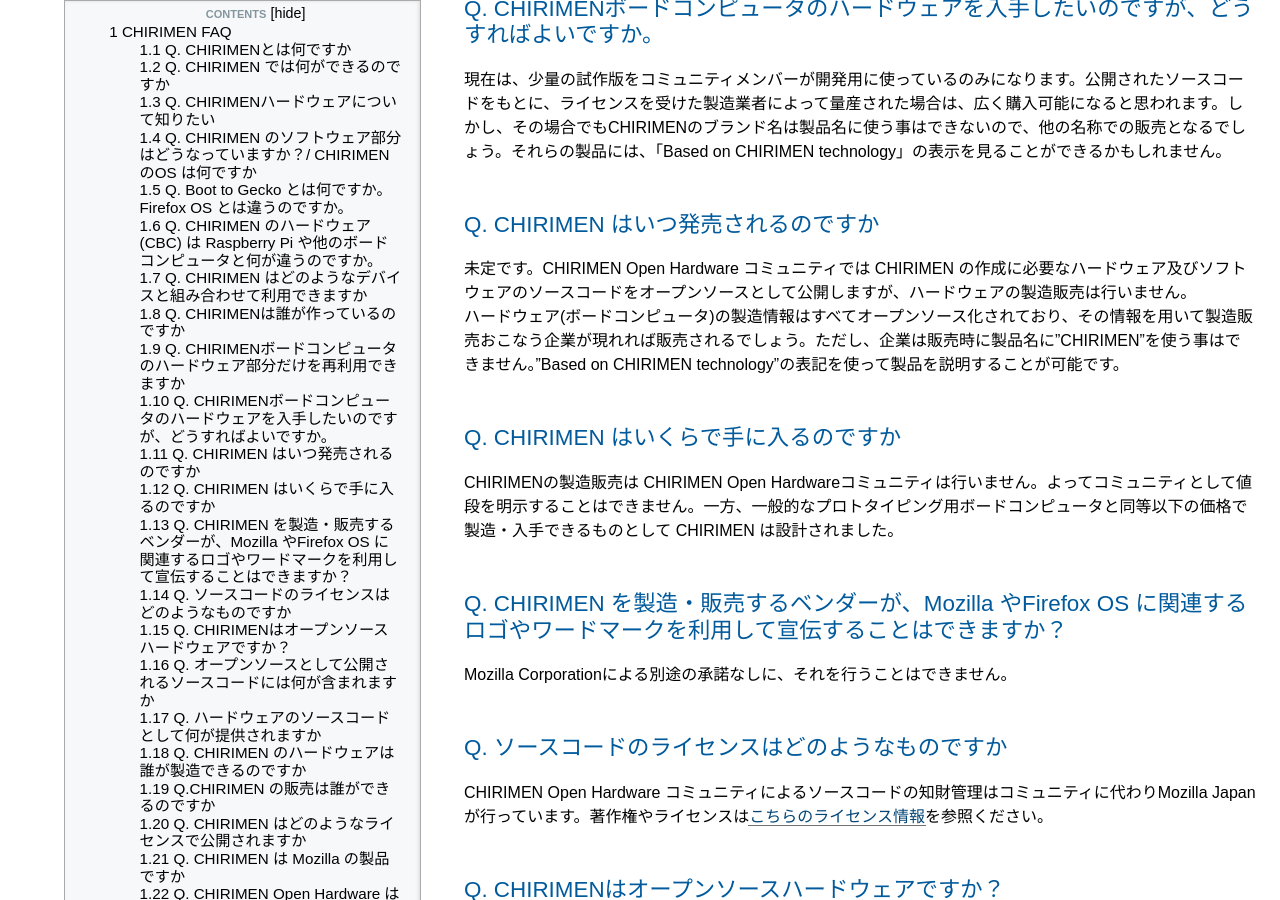
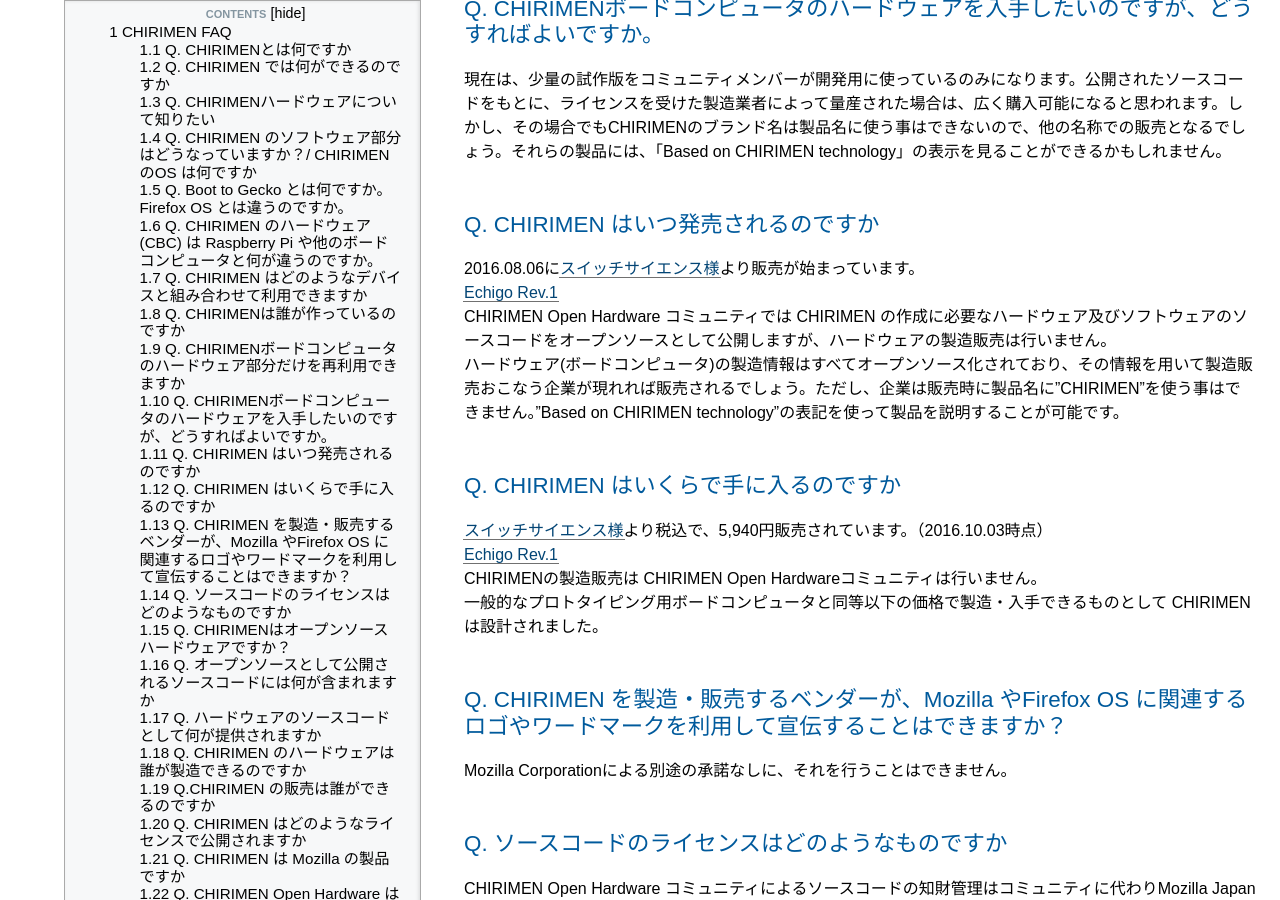
Before and after one commit to chirimen-oh/chirimen-oh.github.io, a Jekyll site: the page built from docs/ja/FAQ.md, in a window 1280 px wide and 900 px high, scrolled down 1748 px. Built offline with Jekyll 4.4.1, drawn with Linux system fonts in a browser that asks for light colours; nearby versions of some CDN libraries.

Commit message:
CHIIRMENボード発売正式発表に伴う修正 #62 の修正

```diff
--- a/docs/ja/FAQ.md
+++ b/docs/ja/FAQ.md
@@ -39,11 +39,16 @@ CHIRIMEN Open Hardware コミュニティによって開発されました。し
 現在は、少量の試作版をコミュニティメンバーが開発用に使っているのみになります。公開されたソースコードをもとに、ライセンスを受けた製造業者によって量産された場合は、広く購入可能になると思われます。しかし、その場合でもCHIRIMENのブランド名は製品名に使う事はできないので、他の名称での販売となるでしょう。それらの製品には、「Based on CHIRIMEN technology」の表示を見ることができるかもしれません。
 
 ## Q. CHIRIMEN はいつ発売されるのですか
-未定です。CHIRIMEN Open Hardware コミュニティでは CHIRIMEN の作成に必要なハードウェア及びソフトウェアのソースコードをオープンソースとして公開しますが、ハードウェアの製造販売は行いません。
+2016.08.06に[スイッチサイエンス様](https://www.switch-science.com/)より販売が始まっています。
+[Echigo Rev.1](https://www.switch-science.com/catalog/2833/)
+CHIRIMEN Open Hardware コミュニティでは CHIRIMEN の作成に必要なハードウェア及びソフトウェアのソースコードをオープンソースとして公開しますが、ハードウェアの製造販売は行いません。
 ハードウェア(ボードコンピュータ)の製造情報はすべてオープンソース化されており、その情報を用いて製造販売おこなう企業が現れれば販売されるでしょう。ただし、企業は販売時に製品名に"CHIRIMEN"を使う事はできません。"Based on CHIRIMEN technology"の表記を使って製品を説明することが可能です。
 
 ## Q. CHIRIMEN はいくらで手に入るのですか
-CHIRIMENの製造販売は CHIRIMEN Open Hardwareコミュニティは行いません。よってコミュニティとして値段を明示することはできません。一方、一般的なプロトタイピング用ボードコンピュータと同等以下の価格で製造・入手できるものとして CHIRIMEN は設計されました。
+[スイッチサイエンス様](https://www.switch-science.com/)より税込で、5,940円販売されています。（2016.10.03時点）
+[Echigo Rev.1](https://www.switch-science.com/catalog/2833/)
+CHIRIMENの製造販売は CHIRIMEN Open Hardwareコミュニティは行いません。
+一般的なプロトタイピング用ボードコンピュータと同等以下の価格で製造・入手できるものとして CHIRIMEN は設計されました。
 
 ## Q. CHIRIMEN を製造・販売するベンダーが、Mozilla やFirefox OS に関連するロゴやワードマークを利用して宣伝することはできますか？
 Mozilla Corporationによる別途の承諾なしに、それを行うことはできません。
```
Also changed, not shown: docs/en/FAQ.md (+6 -1 lines), news.html (+12 -20 lines).
